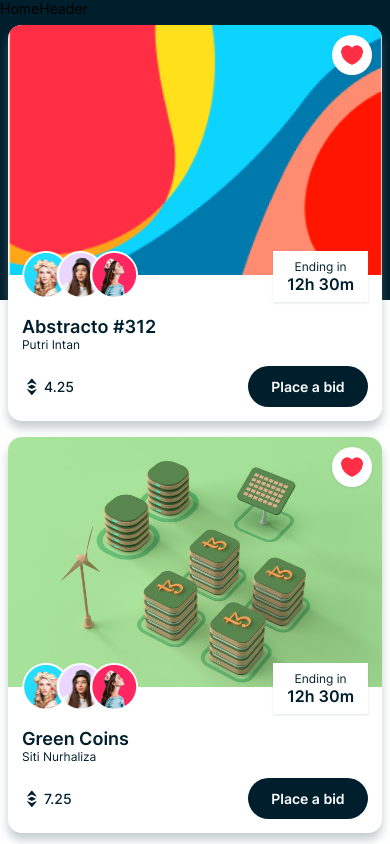
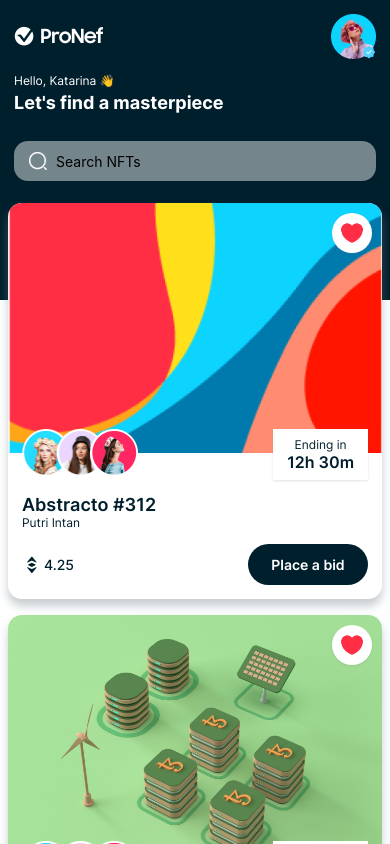
Before and after one commit to laststonedjs/Pro_Nef_NFT, a React Native app: screen /Home in a window 390 px wide. Shown: the top 844 px of the page. Built offline with nearby package versions, Linux system fonts and the light colour scheme.

Commit message:
Finished HomeHeader UI Layout

```diff
--- a/components/HomeHeader.js
+++ b/components/HomeHeader.js
@@ -1,10 +1,85 @@
-import { View, Text } from 'react-native'
-import React from 'react'
+import { View, Text, Image, TextInput } from 'react-native';
+// constants
+import { COLORS, SIZES, FONTS, assets } from '../constants';
 
-const HomeHeader = () => {
+const HomeHeader = ({ onSearch }) => {
   return (
-    <View>
-      <Text>HomeHeader</Text>
+    <View style={{
+      backgroundColor: COLORS.primary,
+      padding: SIZES.font
+    }}>
+      <View style={{
+        flexDirection: "row",
+        justifyContent: "space-between",
+        alignItems: "center"
+      }}>
+        <Image
+          source={assets.logo}
+          resizeMode="contain"
+          style={{ width: 90, height: 25 }}
+        />
+
+        <View style={{ width: 45, height: 45 }}>
+          <Image
+            source={assets.person01}
+            resizeMode="contain"
+            style={{ width: "100%", height: "100%" }}
+          />
+          <Image
+            source={assets.badge}
+            resizeMode="contain"
+            style={{
+              position: "absolute",
+              width: 15,
+              height: 15,
+              bottom: 0,
+              right: 0
+            }}
+          />
+        </View>
+      </View>
+
+      <View style={{ marginVertical: SIZES.font }}>
+        <Text style={{
+          fontFamily: FONTS.regular,
+          fontSize: SIZES.small,
+          color: COLORS.white
+        }}>
+          Hello, Katarina 👋
+        </Text>
+        <Text style={{
+          fontFamily: FONTS.bold,
+          fontSize: SIZES.large,
+          color: COLORS.white,
+          marginTop: SIZES.base / 2
+        }}>
+          Let's find a masterpiece
+        </Text>
+      </View>
+
+      <View style={{ marginTop: SIZES.font }}>
+        <View style={{
+          width: "100%",
+          borderRadius: SIZES.font,
+          backgroundColor: COLORS.gray,
+          flexDirection: "row",
+          alignItems: "center",
+          paddingHorizontal: SIZES.font,
+          paddingVertical: SIZES.small - 2
+        }}>
+          <Image
+            source={assets.search}
+            resizeMode="contain"
+            style={{ width: 20, height: 20, marginRight: SIZES.base }}
+          />
+          <TextInput
+            placeholder='Search NFTs'
+            style={{ flex: 1 }}
+            onChangeText={onSearch}
+          />
+        </View>
+      </View>
+
     </View>
   )
 }
```
